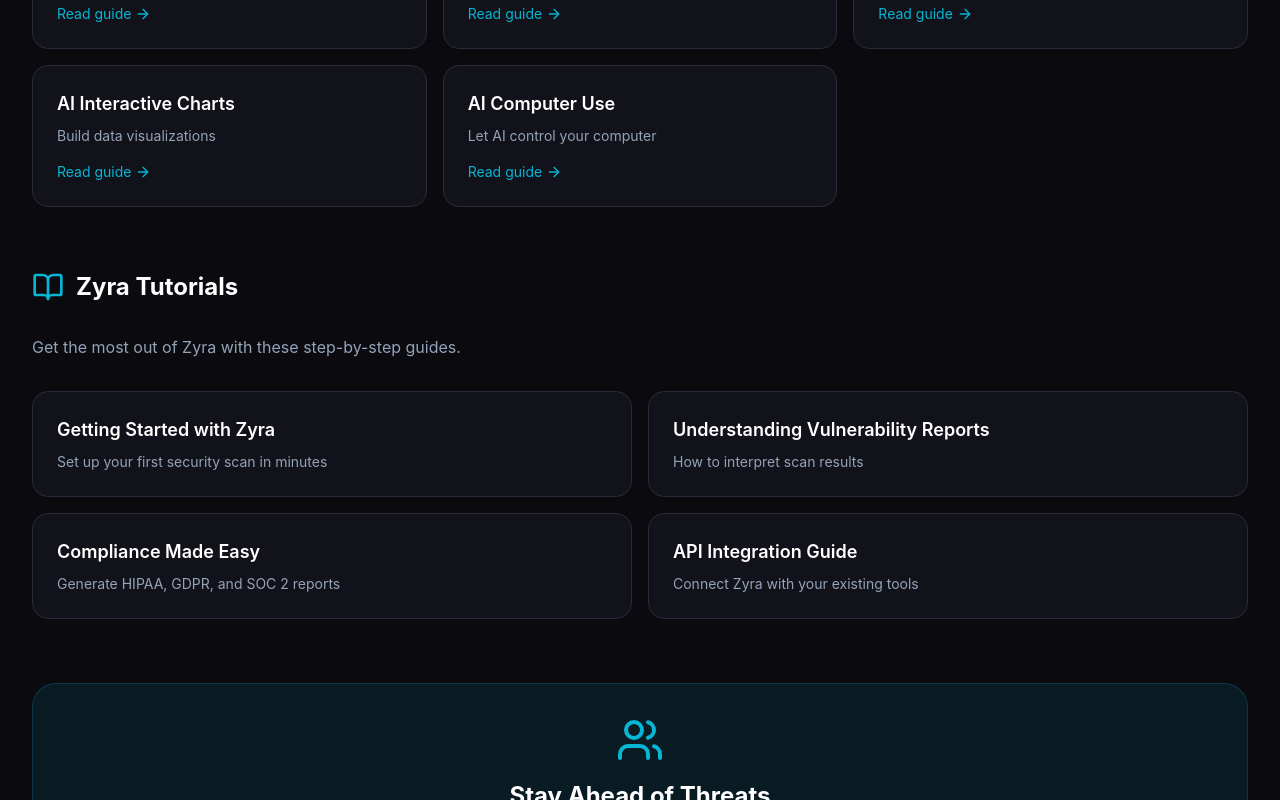
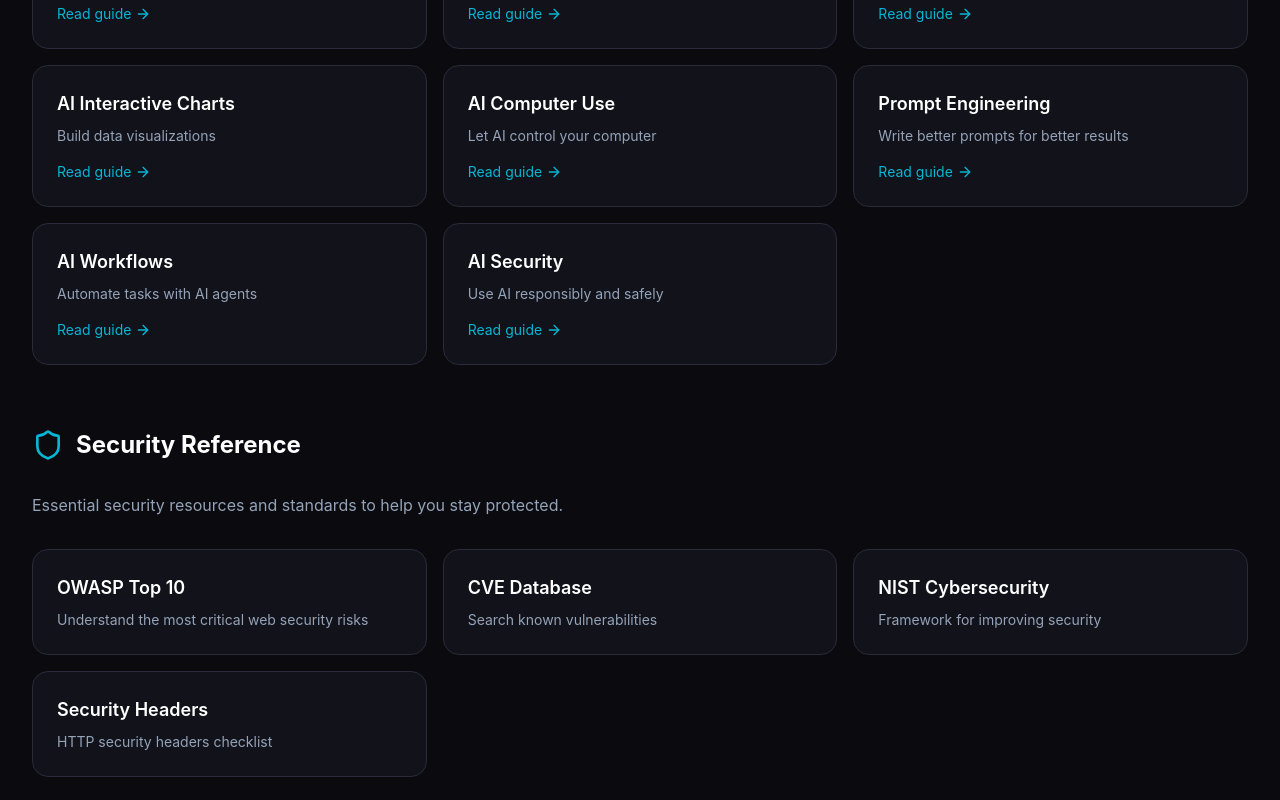
Before and after one commit to sonoxo/zyra, a Next.js app in the folder apps/web/: page /resources in a window 1280 px wide. Shown: the part 660-1460 px from the top of the page. Built offline with nearby package versions, Linux system fonts and the light colour scheme; no server answers.

Commit message:
feat: expand resources page with AI guides + security reference

```diff
--- a/apps/web/app/resources/page.tsx
+++ b/apps/web/app/resources/page.tsx
@@ -1,4 +1,4 @@
-import { BookOpen, Sparkles, Users, ArrowRight } from "lucide-react"
+import { BookOpen, Sparkles, Users, ArrowRight, Shield } from "lucide-react"
 
 export default function Resources() {
   const guides = [
@@ -10,6 +10,16 @@
     { title: "AI Slides", desc: "Create presentations with AI", url: "https://ruben.substack.com/p/powerpoint" },
     { title: "AI Interactive Charts", desc: "Build data visualizations", url: "https://ruben.substack.com/p/claude-charts" },
     { title: "AI Computer Use", desc: "Let AI control your computer", url: "https://ruben.substack.com/p/claude-computer" },
+    { title: "Prompt Engineering", desc: "Write better prompts for better results", url: "https://ruben.substack.com/p/magic" },
+    { title: "AI Workflows", desc: "Automate tasks with AI agents", url: "https://ruben.substack.com/p/claude-cowork-20" },
+    { title: "AI Security", desc: "Use AI responsibly and safely", url: "https://ruben.substack.com/p/how-to-better-use-ai-before-prompting" },
+  ]
+
+  const securityGuides = [
+    { title: "OWASP Top 10", desc: "Understand the most critical web security risks", url: "https://owasp.org/www-project-top-ten/" },
+    { title: "CVE Database", desc: "Search known vulnerabilities", url: "https://cve.mitre.org/" },
+    { title: "NIST Cybersecurity", desc: "Framework for improving security", url: "https://csrc.nist.gov/publications/detail/sp/800-53/rev-5/final" },
+    { title: "Security Headers", desc: "HTTP security headers checklist", url: "https://securityheaders.com/" },
   ]
 
   const zyraGuides = [
@@ -76,6 +86,33 @@
           </div>
         </section>
 
+        {/* Security Resources */}
+        <section className="mb-16">
+          <div className="flex items-center gap-3 mb-8">
+            <Shield className="w-8 h-8 text-primary" />
+            <h2 className="text-2xl font-bold">Security Reference</h2>
+          </div>
+          <p className="text-slate-400 mb-8">
+            Essential security resources and standards to help you stay protected.
+          </p>
+          <div className="grid grid-cols-1 md:grid-cols-2 lg:grid-cols-3 gap-4">
+            {securityGuides.map((guide, i) => (
+              <a
+                key={i}
+                href={guide.url}
+                target="_blank"
+                rel="noopener noreferrer"
+                className="group bg-surface border border-border rounded-2xl p-6 hover:border-primary/50 transition-all"
+              >
+                <h3 className="text-lg font-semibold mb-2 group-hover:text-primary transition-colors">
+                  {guide.title}
+                </h3>
+                <p className="text-slate-400 text-sm">{guide.desc}</p>
+              </a>
+            ))}
+          </div>
+        </section>
+
         {/* Zyra-specific Guides */}
         <section>
           <div className="flex items-center gap-3 mb-8">
```
Also changed, not shown: 1 other file (tests, documents, lock files or other folders).
